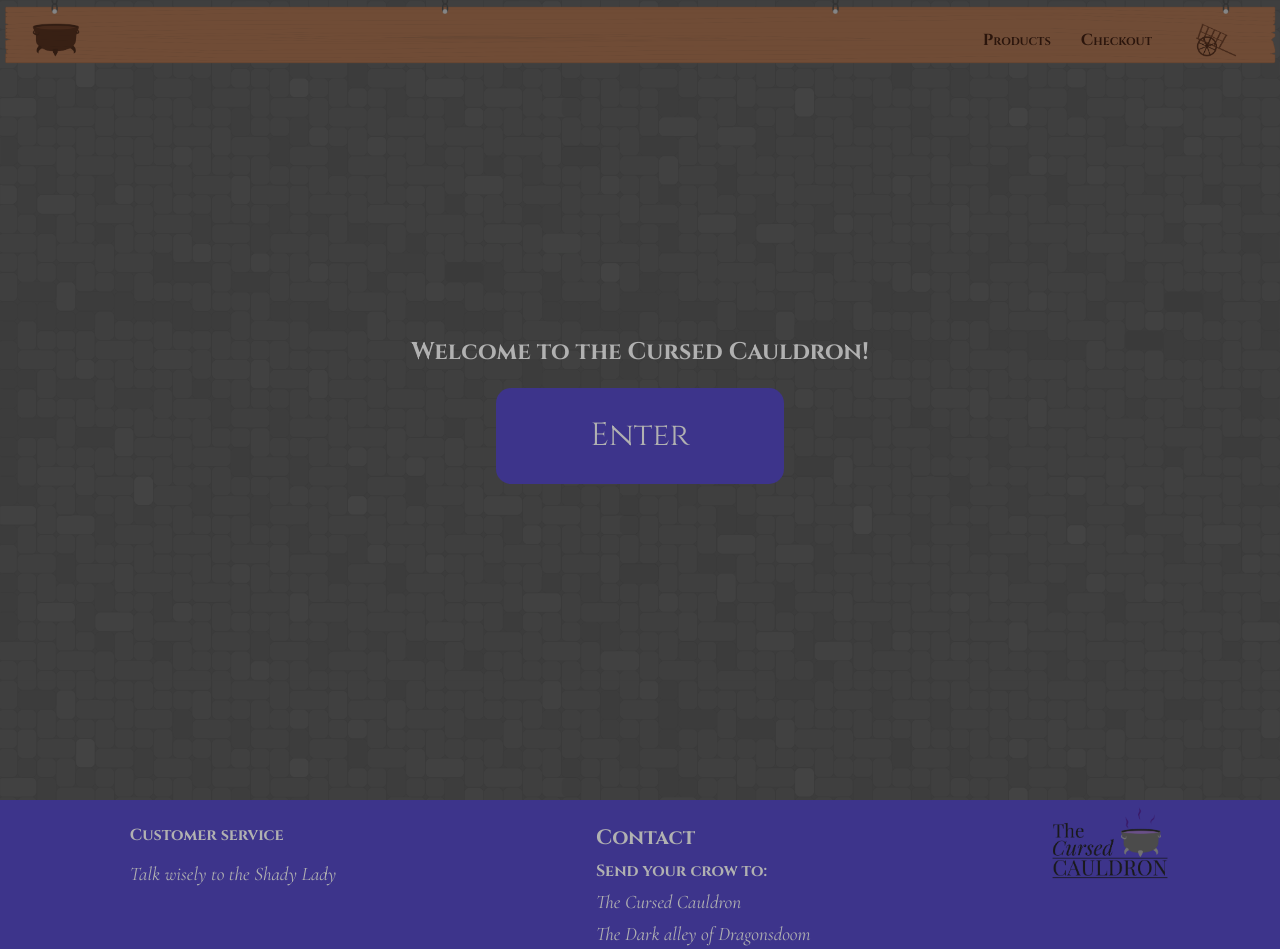
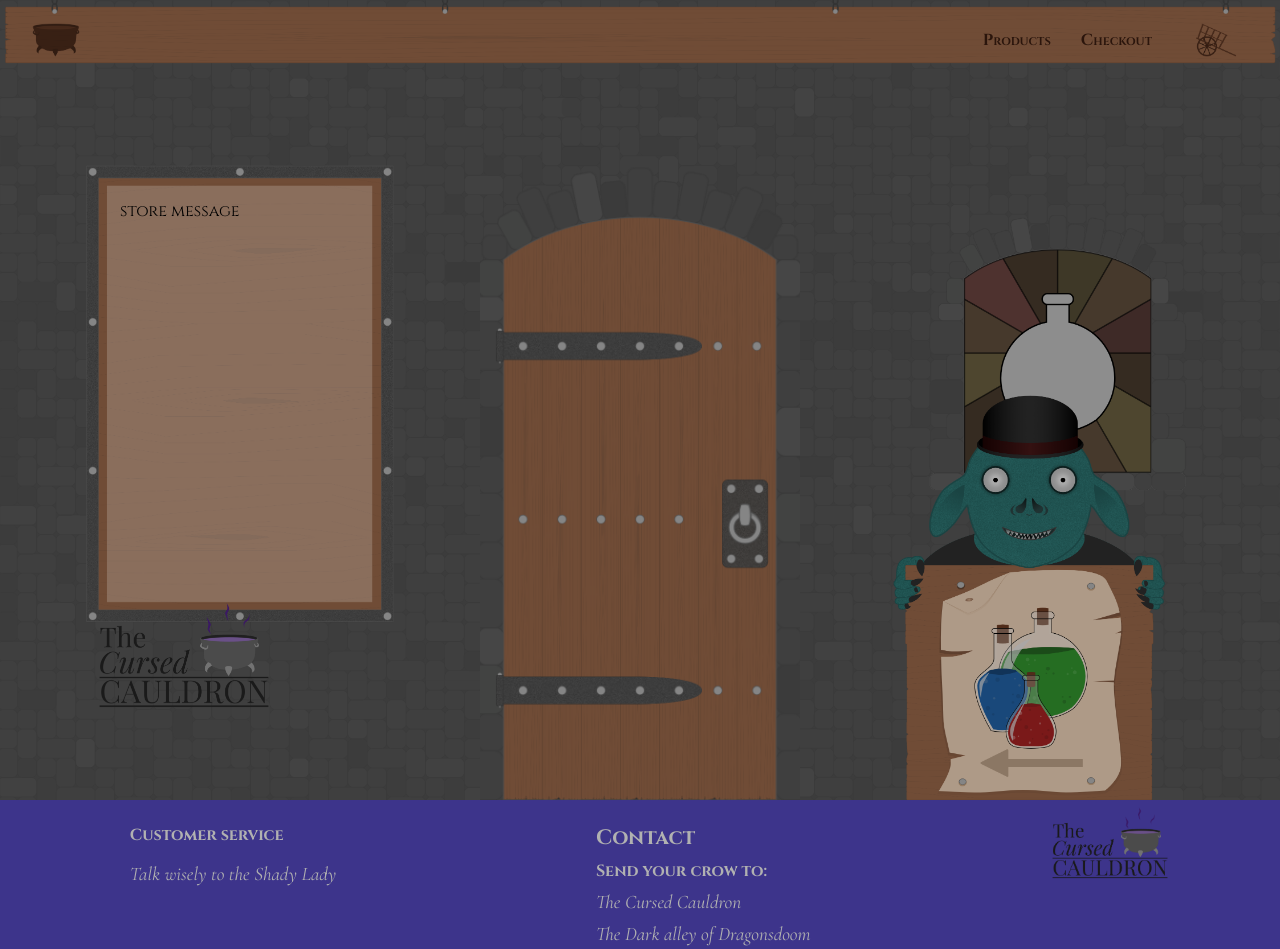
Before and after one commit to MarcusRei/grupp-8-potion-shop, a website built with Parcel: page src/index.html in a window 1280 px wide. Shown: the top 949 px of the page. Built offline with nearby package versions, Linux system fonts and the light colour scheme; a web font is replaced by a local one.

Commit message:
update landingPage

```diff
--- a/src/index.html
+++ b/src/index.html
@@ -59,40 +59,39 @@
       <!-- hamburger-button -->
       <button id="hamburgerButton" type="button">
         <span class="material-symbols-rounded icon" id="menuIcon">menu</span>
-          <span class="material-symbols-rounded icon" id="closeIcon"
-            >close</span
-          >
+        <span class="material-symbols-rounded icon" id="closeIcon">close</span>
       </button>
 
       <!-- mobilenav -->
       <div class="mobilenav-container" id="mobilenav">
         <ul class="mobilenav-menu">
           <li class="hamburger-menu-item">
-              <a href="./html/products.html" class="menu-link-mobile"
-                >Products</a
-              >
+            <a href="./html/products.html" class="menu-link-mobile">Products</a>
           </li>
           <li class="hamburger-menu-item">
-              <a href="./html/checkout.html" class="menu-link-mobile"
-                >Checkout</a
-              >
+            <a href="./html/checkout.html" class="menu-link-mobile">Checkout</a>
           </li>
         </ul>
       </div>
       <!-- usercart widget  -->
-        <article
-          id="user-cart__container"
-          class="user-cart__invisible"
-        ></article>
-
+      <article id="user-cart__container" class="user-cart__invisible"></article>
     </header>
 
     <!-- main-content -->
     <div class="content-container">
-      <h2 class="welcome-text">Welcome to the Cursed Cauldron!</h2>
+      <div id="store-sign">
+        <div id="store-sign--message">store message</div>
+        <div id="store-sign--logo"></div>
+      </div>
+      <a href="./html/products.html"><div id="store-door"></div></a>
+      <div id="store-side">
+        <div id="store-window"></div>
+        <div id="store-help"></div>
+      </div>
+      <!--<h2 class="welcome-text">Welcome to the Cursed Cauldron!</h2>
        <div type="button" class="button-shop" id="btnToShop">
         <a href="./html/products.html">Enter</a>
-      </div>
+      </div> -->
     </div>
 
     <!-- footer -->
--- a/src/scss/_landingpage.scss
+++ b/src/scss/_landingpage.scss
@@ -10,38 +10,121 @@
 // landingpage layout
 .content-container {
   display: flex;
-  flex-direction: column;
-  justify-content: center;
+  // flex-direction: column;
+  justify-content: center; //space-evenly;
   align-items: center;
   // background-color: col.$color-grey-very-dark;
+  // height: 80%;
   height: 100vh;
+
+  @include mix.desktop {
+    justify-content: space-evenly;
+    align-items: flex-end;
+  }
 }
 
 // shopbutton layout and styling
-.button-shop {
+// .button-shop {
+//   display: flex;
+//   justify-content: center;
+//   align-items: center;
+//   width: 9em;
+//   height: 3em;
+//   background-color: col.$color-accent-purple;
+//   border: none;
+//   color: col.$color-text-light;
+//   border-radius: 15px;
+//   font-size: 2em;
+//   cursor: pointer;
+
+//   & > a {
+//     text-decoration: none;
+//     color: col.$color-text-light;
+//   }
+
+//   &:hover {
+//     background-color: col.$color-grey-very-light;
+//   }
+// }
+
+// .welcome-text {
+//   text-align: center;
+//   color: col.$color-text-light;
+// }
+
+//nya som ska implementeras
+#store-sign {
+  background-image: url("../assets/images/sign.png");
+  background-size: contain;
+  background-position: center top;
+  background-repeat: no-repeat;
+  height: 60%;
+  width: 90%;
   display: flex;
-  justify-content: center;
-  align-items: center;
-  width: 9em;
-  height: 3em;
-  background-color: col.$color-accent-purple;
-  border: none;
-  color: col.$color-text-light;
-  border-radius: 15px;
-  font-size: 2em;
-  cursor: pointer;
+  flex-direction: column;
+  justify-content: space-between;
 
-  & > a {
-    text-decoration: none;
-    color: col.$color-text-light;
-  }
-
-  &:hover {
-    background-color: col.$color-grey-very-light;
+  @include mix.desktop {
+    height: 80vh;
+    width: 25vw;
+    display: flex;
+    flex-direction: column;
+    justify-content: space-between;
   }
 }
+#store-sign--message {
+  padding: 2.5em;
+}
+#store-sign--logo {
+  background-image: url("../assets/images/logoName&Cauldron.png");
+  background-size: contain;
+  background-position: center top;
+  background-repeat: no-repeat;
+  height: 20%;
+  width: 65%;
+  margin-bottom: 1.5em;
 
-.welcome-text {
-  text-align: center;
-  color: col.$color-text-light;
+  @include mix.desktop {
+    margin-bottom: 5em;
+  }
 }
+#store-door {
+  display: none;
+  @include mix.desktop {
+    display: flex;
+    background-image: url("../assets/images/Door.png");
+    background-size: cover;
+    background-position: center top;
+    background-repeat: no-repeat;
+    height: 80vh;
+    width: 25vw;
+  }
+}
+// #store-window {
+//   background-image: url("../assets/images/window.png");
+//   background-size: contain;
+//   background-position: center top;
+//   background-repeat: no-repeat;
+//   height: 40vh;
+//   width: 25vw;
+// }
+// #store-help {
+//   background-image: url("../assets/images/MonsterWSign.png");
+//   background-size: contain;
+//   background-position: center top;
+//   background-repeat: no-repeat;
+//   height: 40vh;
+//   width: 25vw;
+// }
+#store-side {
+  display: none;
+  @include mix.desktop {
+    display: flex;
+    background-image: url("../assets/images/MonSignWind.png");
+    background-size: contain;
+    background-position: center top;
+    background-repeat: no-repeat;
+    height: 75vh;
+    width: 25vw;
+  }
+}
```
Also changed, not shown: src/assets/images/Door.png (added), src/assets/images/MonSignWind.png (added), src/assets/images/MonsterWSign.png (added), src/assets/images/sign.png (added), src/assets/images/window.png (added). Lines whose indentation alone changed are shown as unchanged.
